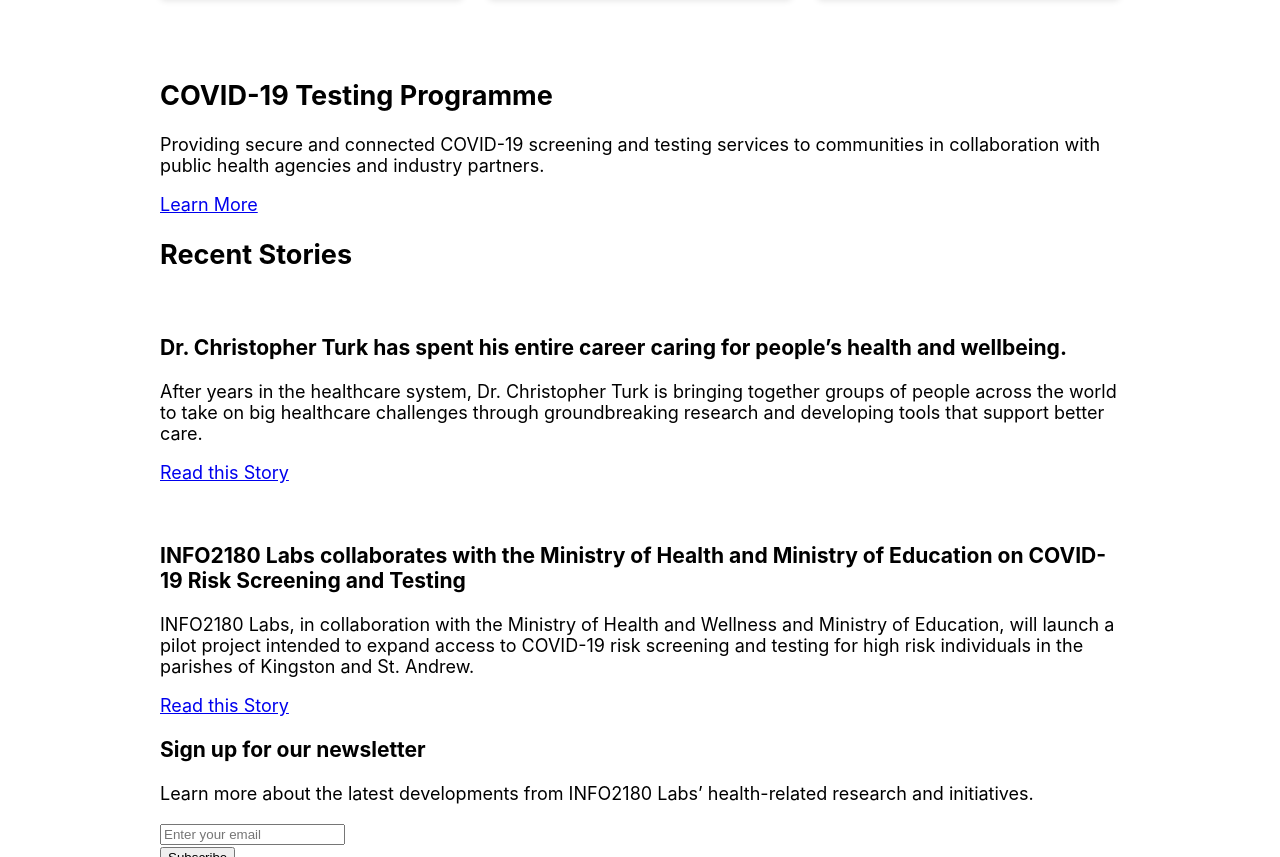
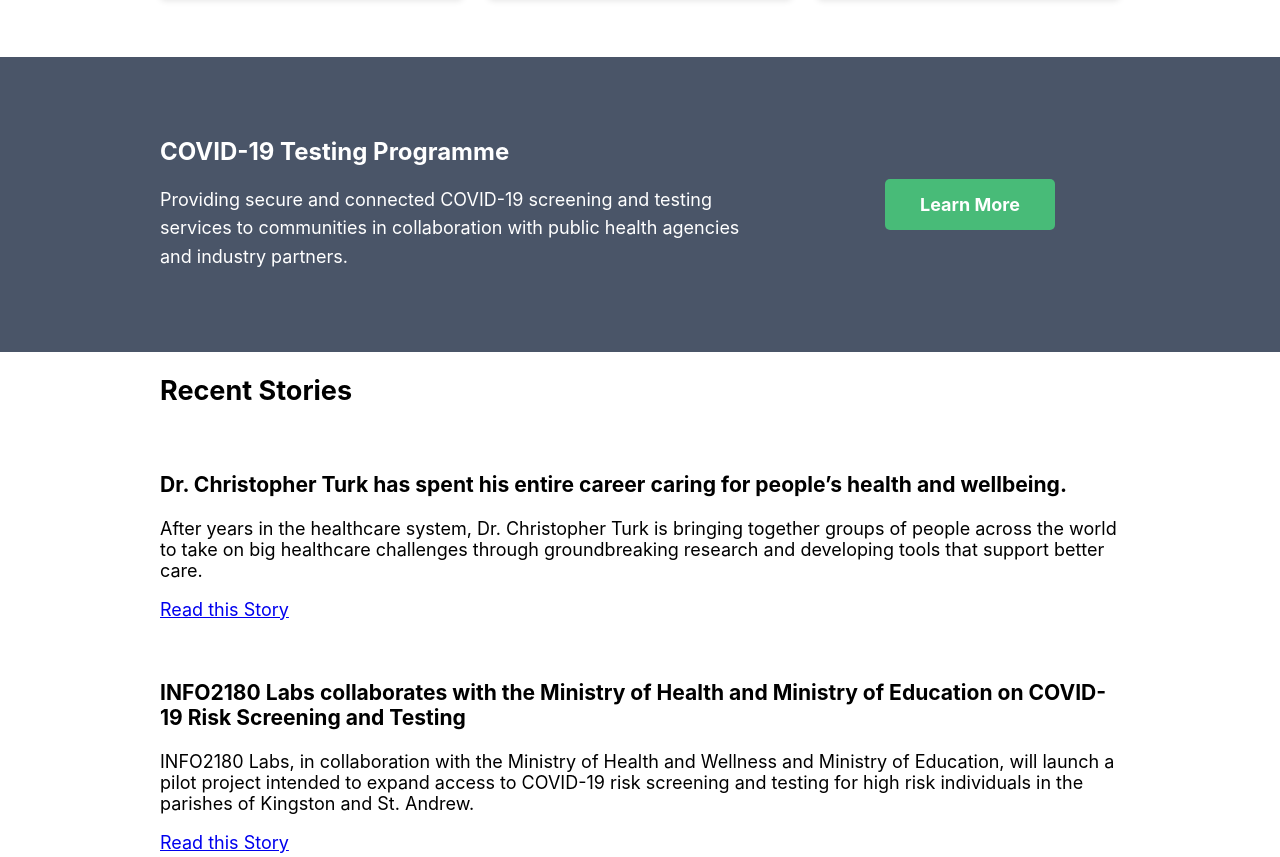
Before and after one commit to inter-Nett/info2180-project1, a plain HTML site: page index.html in a window 1280 px wide. Shown: the part 1063-1920 px from the top of the page. Drawn offline with Linux system fonts and the light colour scheme.

Commit message:
Styled COVID-19 Testing Programme section

```diff
--- a/styles.css
+++ b/styles.css
@@ -134,3 +134,51 @@ nav a:hover {
     line-height: 1.5;
     margin: 0;
 }
+/* COVID-19 Testing Programme Section */
+
+.testing {
+    background-color: #4A5568;
+    color: white;
+    padding: 80px 0;
+}
+
+.testing .container {
+    display: flex;
+    justify-content: space-between;
+    align-items: center;
+    gap: 60px;
+}
+
+.testing-desciption {
+    flex: 2;
+}
+
+.testing-desciption h2 {
+    font-size: 24px;
+    margin-top: 0;
+    margin-bottom: 20px;
+}
+
+.testing-desciption p {
+    line-height: 1.6;
+    margin-bottom: 0;
+}
+
+.testing .cta {
+    flex: 1;
+    text-align: center;
+}
+
+.testing .btn {
+    display: inline-block;
+    background-color: #48BB78;
+    color: white;
+    padding: 15px 35px;
+    border-radius: 5px;
+    text-decoration: none;
+    font-weight: bold;
+}
+
+.testing .btn:hover {
+    background-color: #38A169;
+}
```
